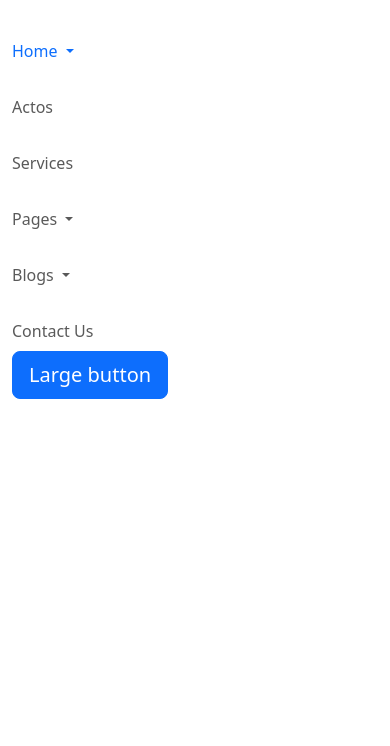
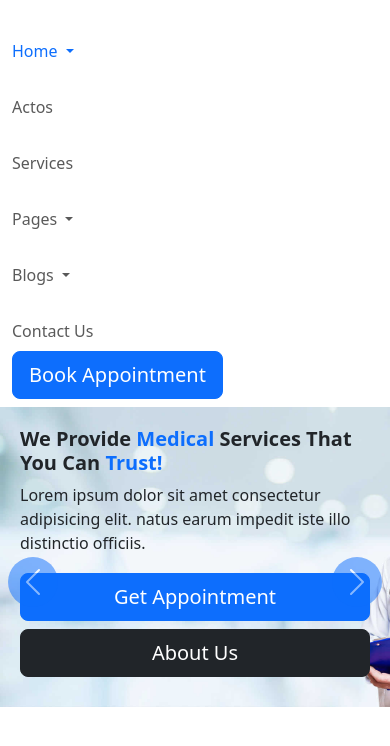
Before and after one commit to cd-badr/final-css-badr-2, a website: page index.html in a window 390 px wide. Both pictures are taken after a click on the button "Toggle navigation". Shown: the part 72-818 px from the top of the page. Drawn offline with nearby package versions, Linux system fonts and the light colour scheme.

Commit message:
carousel

```diff
--- a/index.html
+++ b/index.html
@@ -63,7 +63,7 @@
                     </ul>
 
                     <!-- button -->
-                    <button type="button" class="btn btn-primary btn-lg d-lg-flex justify-content-end">Large button</button>
+                    <button type="button" class="btn btn-primary btn-lg d-lg-flex justify-content-end">Book Appointment</button>
                   </div>
                 </div>
               </nav>
@@ -72,6 +72,39 @@
 
     </header>
 
+    <!-- carousel -->
+    <div id="carouselExample" class="carousel slide">
+        <div class="carousel-inner carousel-1 ">
+          <div class="carousel-item active">
+            <div class="img-1 slider d-block w-100">
+                <div class="">
+                    <h1 class="fw-bold">We Provide <span class="text-primary">Medical</span> Services
+                    That You Can <span class="text-primary">Trust!</span></h1>
+                    <p>Lorem ipsum dolor sit amet consectetur adipisicing elit.
+                        natus earum impedit
+                        iste illo distinctio officiis.</p>
+                        <div class="d-flex flex-lg-row flex-column gap-2 crsl-btns-btm">
+                            <button type="button" class="btn btn-primary btn-lg">Get Appointment</button>
+                            <button type="button" class="btn btn-dark btn-lg">About Us</button>
+                        </div>
+                </div>
+            </div>
+          </div>
+          <div class="carousel-item">
+            <div class="img-2 slider d-block w-100"></div>          </div>
+          <div class="carousel-item">
+            <div class="img-3 slider d-block w-100"></div>          </div>
+        </div>
+        <button class="carousel-control-prev crsl-btn-1 crsl-btn-1 bg-primary" type="button" data-bs-target="#carouselExample" data-bs-slide="prev">
+          <span class="carousel-control-prev-icon" aria-hidden="true"></span>
+          <span class="visually-hidden">Previous</span>
+        </button>
+        <button class="carousel-control-next crsl-btn-2 bg-primary " type="button" data-bs-target="#carouselExample" data-bs-slide="next">
+          <span class="carousel-control-next-icon " aria-hidden="true"></span>
+          <span class="visually-hidden">Next</span>
+        </button>
+      </div>
+
     <script src=./node_modules/bootstrap/dist/js/bootstrap.bundle.js></script>
 </body>
 </html>
--- a/src/sass/modules/home/_main.sass
+++ b/src/sass/modules/home/_main.sass
@@ -0,0 +1,49 @@
+.carousel-1
+    div
+        .slider
+            background-size: cover
+            background-position: center
+            height: 620px
+        .img-1
+            background-image: url(../img/slider.jpg)
+            div
+                padding: 200px
+                width: 65vw
+        .img-2
+            background-image: url(../img/slider2.jpg)
+        .img-3
+            background-image: url(../img/slider3.jpg)
+.crsl-btn-1
+        border-radius: 50%
+        height: 50px
+        width: 50px
+        position: absolute
+        top: 50%
+        left: 2%
+.crsl-btn-2
+        border-radius: 50%
+        height: 50px
+        width: 50px
+        position: absolute
+        top: 50%
+        right: 2%
+.crsl-btns-btm
+    position: absolute
+    bottom: 10px
+    left: 0
+@media ( max-width: 426px )
+    .carousel-1
+        div
+            .slider
+                background-size: cover
+                background-position: center
+                height: 300px
+            .img-1
+                background-image: url(../img/slider.jpg)
+                background-position: left
+                div
+                    padding: 20px
+                    width: 100vw
+                    h1
+                        font-size: 20px
+.crsl-btn-1 , .crsl-btn-2
```
Also changed, not shown: public/css/app.css, 1 other file.
